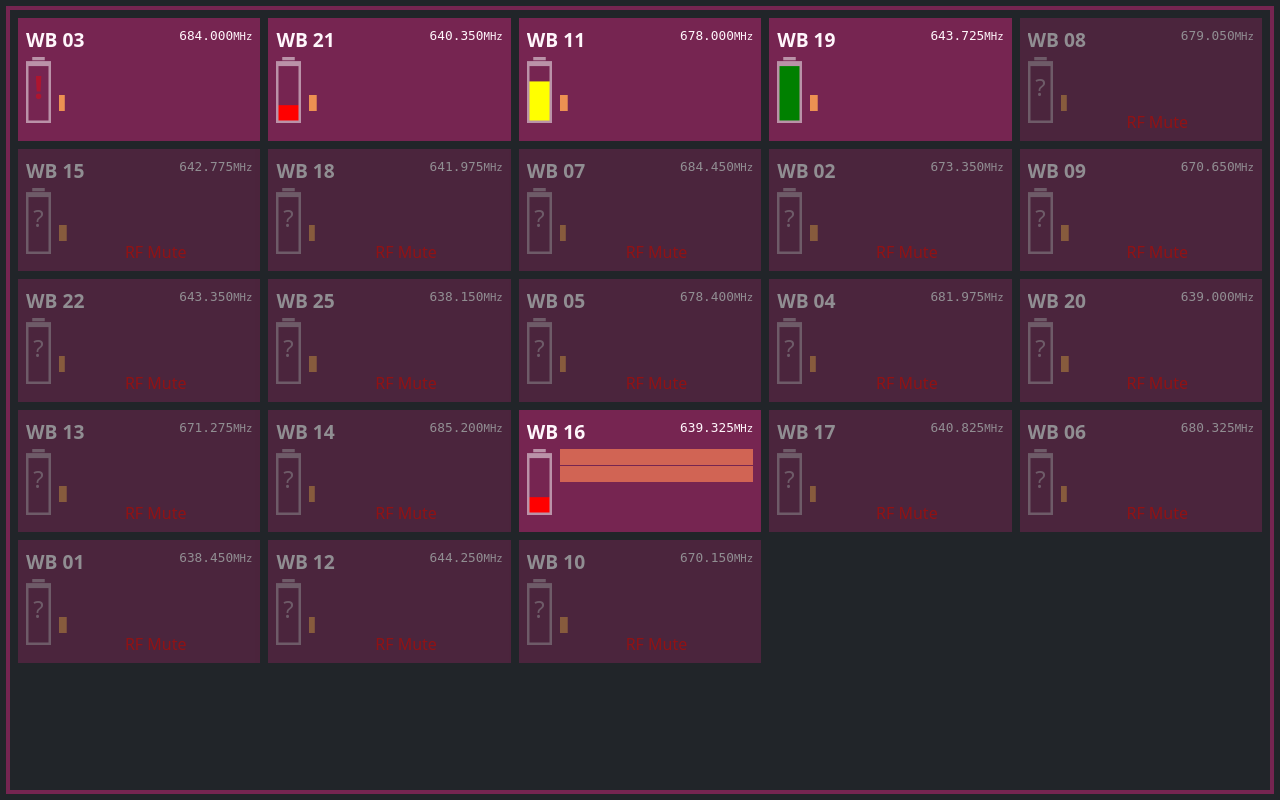
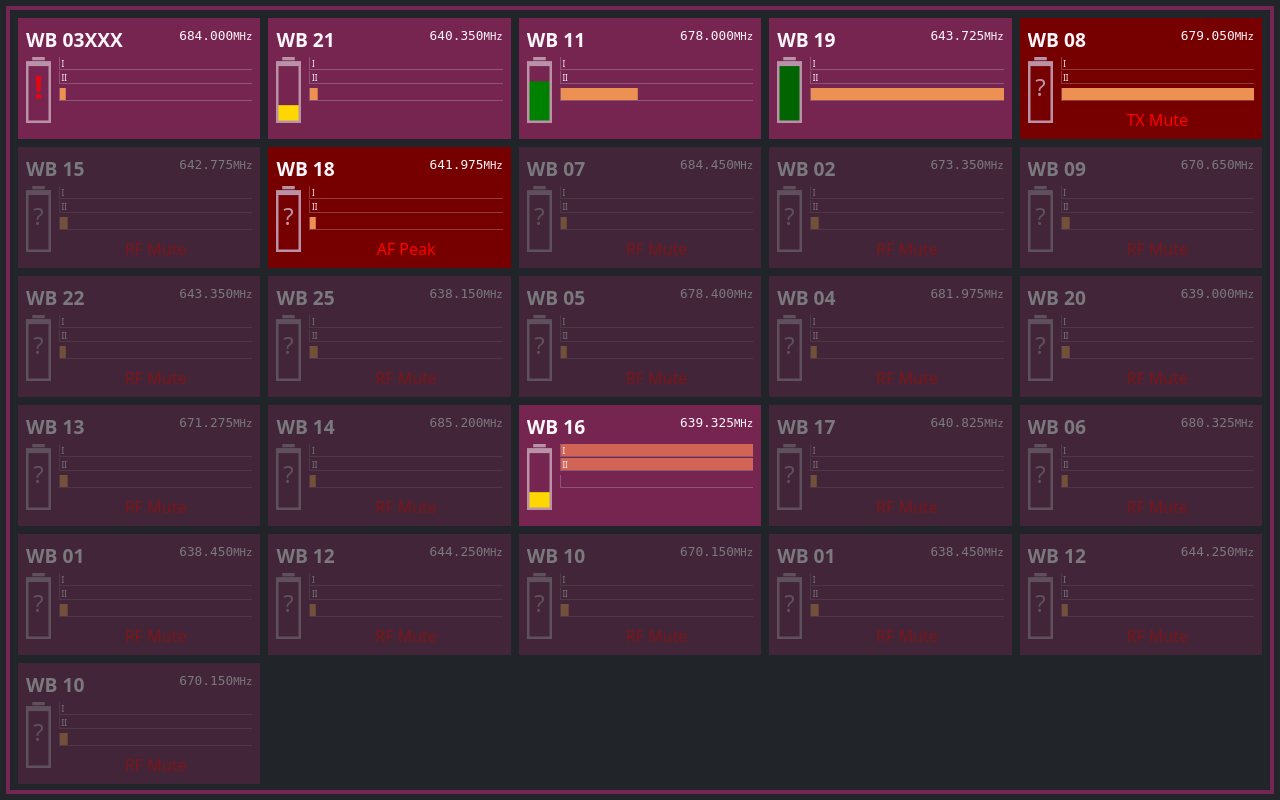
Before and after one commit to lclbo/RFjs, a PHP site: page /main.html in a window 1280 px wide. Run offline with PHP 8.4, Linux system fonts and the light colour scheme.

Commit message:
redesign battery and bars

```diff
--- a/dependencies/css/rf.css
+++ b/dependencies/css/rf.css
@@ -107,12 +107,86 @@
     /*background-color: #9e850e;*/
     /*background-color: #fff6fb;*/
     background-color: #762551;
+    animation: rxBgToNormal 1s 1;
     /*width: calc(12.5% - .5rem);*/
     width: calc(20% - .5rem);
     margin: .25rem;
     float: left;
     color: #fff6fb;
     padding: .5rem;
+}
+
+.rxInactive {
+    opacity: .4;
+}
+
+.rxHighlight {
+    background-color: #760000;
+    animation: rxBgToRed 2.5s 1;
+}
+
+.meterBox {
+    width: 100%;
+    align-content: start;
+    overflow: hidden;
+    /*height: 1rem;*/
+    height: .8rem;
+    border-width: 0 0 1px 1px;
+    /*border-color: rgba(192,192,192,0.65);*/
+    border-color: rgba(192, 192, 192, 0.31);
+    border-style: solid;
+    /*border-radius: 0 0 .25rem 0;*/
+    text-align: left;
+}
+
+.meterBox div {
+    position: relative;
+    left: 0;
+    top: 0;
+    height: 100%;
+    width: 100%;
+    transform-origin: left;
+}
+
+.meterBox span {
+    position: relative;
+    /*width: 1rem;*/
+    /*text-align: center;*/
+    left: .1rem;
+    top: 50%;
+    transform: translate(0,-50%);
+    /*float: right;*/
+    float: left;
+    font-size: .5rem;
+    z-index: 101;
+}
+
+@keyframes rxBgPulseRed {
+    0%,100% {
+        background-color: #762551;
+    }
+    50% {
+        /*background-color: #BB0000;*/
+        background-color: #760000;
+    }
+}
+
+@keyframes rxBgToRed {
+    0% {
+        background-color: #762551;
+    }
+    100% {
+        background-color: #760000;
+    }
+}
+
+@keyframes rxBgToNormal {
+    0% {
+        background-color: #760000;
+    }
+    100% {
+        background-color: #762551;
+    }
 }
 
 #loadingBeacon {
--- a/dependencies/js/rf.js
+++ b/dependencies/js/rf.js
@@ -1,6 +1,4 @@
-let globalTimestamp = new Date();
 let reloadStateHandle = null;
-
 
 function loadState() {
     // $.getJSON("http://localhost:8080/short.json", function (data) {
@@ -17,12 +15,12 @@
     //     document.getElementById("loadingBeacon").style.animation = "fadeOutAnimation 100ms 1;";
     // });
     let rxArea = document.getElementById("rfArea");
-    // rxArea.innerHTML = "DATA:";
+
     for(const [key,rx] of Object.entries(data)) {
         if(document.getElementById("rx-"+key) === null) {
             rxArea.insertAdjacentHTML('beforeend', "" +
-                "<div class='rx' id='rx-"+key+"' style='opacity: "+((rx.lastCyclePilot === 0) ? ".5" : "1")+";'>" +
-                // "<div class='rx' id='rx-"+key+"'>" +
+                // "<div class='rx' id='rx-"+key+"' style='opacity: "+((rx.lastCyclePilot === 0) ? ".5" : "1")+";'>" +
+                "<div class='rx' id='rx-"+key+"'>" +
                     "<div style='align-content: baseline; padding-bottom: .25rem; overflow: hidden;'>" +
                         "<div style='font-weight: bold; font-size: 1.2em; float: left;'>&nbsp;</div>" +
                         "<div style='font-family: monospace; font-size: .8rem; line-height: 1.2rem; text-align: right;'>&nbsp;<small>MHz</small></div>" +
@@ -44,36 +42,60 @@
                         "</div>" +
                         "<div style='align-content: start; overflow: hidden;'>" +
                             "<div style='align-content: start;'>" +
-                                "<div style='width: 100%; transform-origin: left; height: 1rem; background-color: #d16454; text-align: left;'></div>" +
-                                "<div style='width: 100%; transform-origin: left; height: 1rem; background-color: #d16454; text-align: left; margin-top: .1rem;'></div>" +
+                                // "<meter value='0' min='0' max='100' style='width: 100%; transform-origin: left; height: 1rem; background-color: transparent;'></meter>" +
+                                "<div class='meterBox'>" +
+                                    "<span>I</span>" +
+                                    "<div style='background-color: #d16454;'></div>" +
+                                "</div>" +
+                                "<div class='meterBox' style='margin-top: .1rem;'>" +
+                                    "<span>II</span>" +
+                                    "<div style='background-color: #d16454;'></div>" +
+                                "</div>" +
                             "</div>" +
-                            "<div style='width: 100%; transform-origin: left; height: 1rem; background-color: #ed9152; text-align: left; margin-top: .25rem;'></div>" +
+                            "<div class='meterBox' style='margin-top: .25rem;'>" +
+                                "<span></span>" +
+                                "<div style='width: 100%; transform-origin: left; height: 100%; background-color: #ed9152;'></div>" +
+                            "</div>" +
                         "</div>" +
-                        "<div style='color: red;'></div>" +
+                        "<div style='color: red; margin-top: .5rem;'></div>" +
                     "</div>" +
                 "</div>");
         }
         else {
             let rxObject = document.getElementById("rx-"+key);
-            rxObject.children[0].children[0].innerHTML = rx.name+"";
-            rxObject.children[0].children[1].innerHTML = rx.freq+"<small>MHz</small>";
-            if(rx.battery.percentage > 90)
+            if(rx.lastCyclePilot === 0)
+                rxObject.classList.add("rxInactive");
+            else
+                rxObject.classList.remove("rxInactive");
+
+            if(rx.warningString !== "OK" && rx.warningString !== "RF Mute")
+                rxObject.classList.add("rxHighlight");
+            else
+                rxObject.classList.remove("rxHighlight");
+
+            rxObject.children[0].children[0].innerHTML = ""+rx.name;
+            rxObject.children[0].children[1].innerHTML = ""+rx.freq+"<small>MHz</small>";
+
+            if(rx.battery.percentage > 70)
+                rxObject.children[1].children[0].children[0].children[0].children[0].setAttribute("fill", "darkgreen");
+            else if(rx.battery.percentage > 30)
                 rxObject.children[1].children[0].children[0].children[0].children[0].setAttribute("fill", "green");
-            else if(rx.battery.percentage > 40)
-                rxObject.children[1].children[0].children[0].children[0].children[0].setAttribute("fill", "yellow");
+            else if(rx.battery.percentage > 10)
+                rxObject.children[1].children[0].children[0].children[0].children[0].setAttribute("fill", "gold");
             else
                 rxObject.children[1].children[0].children[0].children[0].children[0].setAttribute("fill", "red");
+
             rxObject.children[1].children[0].children[0].children[0].children[0].setAttribute("height", ""+Math.min(90,(rx.battery.percentage * 0.9))+"%");
+
             rxObject.children[1].children[0].children[0].children[0].children[3].style.visibility = rx.battery.known ? "hidden" : "visible";
             rxObject.children[1].children[0].children[0].children[0].children[4].style.visibility = (rx.battery.known && rx.battery.percentage === 0) ? "visible" : "hidden";
-            // rxObject.children[1].children[0].children[0].children[0].children[0].style.animation
 
-            // rxObject.children[1].children[1].children[0].children[0].style.width = Math.min(100,(rx.rf1.min))+"%";
-            // rxObject.children[1].children[1].children[0].children[1].style.width = Math.min(100,(rx.rf2.min))+"%";
-            // rxObject.children[1].children[1].children[1].style.width = Math.min(100,(rx.af.currentPeak))+"%";
-            rxObject.children[1].children[1].children[0].children[0].style.transform = "scaleX("+Math.min(100,(rx.rf1.min))+"%)";
-            rxObject.children[1].children[1].children[0].children[1].style.transform = "scaleX("+Math.min(100,(rx.rf2.min))+"%)";
-            rxObject.children[1].children[1].children[1].style.transform = "scaleX("+Math.min(100,(rx.af.currentPeak))+"%)";
+            rxObject.children[1].children[1].children[0].children[0].children[1].style.transform = "scaleX("+Math.min(100,(rx.rf1.min))+"%)";
+            rxObject.children[1].children[1].children[0].children[1].children[1].style.transform = "scaleX("+Math.min(100,(rx.rf2.min))+"%)";
+
+            rxObject.children[1].children[1].children[1].children[1].style.transform = "scaleX("+Math.min(100,(rx.af.currentPeak))+"%)";
+            // rxObject.children[1].children[1].children[1].style.transform = "scaleX("+Math.min(100,(rx.af.currentPeak))+"%)";
+
             rxObject.children[1].children[2].innerHTML = (rx.warningString === "OK") ? "&nbsp;" : rx.warningString;
         }
     }
@@ -98,7 +120,7 @@
     conditionalLog("execute ready function");
     updateWindowSize();
     if(reloadStateHandle === null)
-        reloadStateHandle = window.setInterval(loadState,200); //15
+        reloadStateHandle = window.setInterval(loadState,500); //15
 
     // window.setTimeout(stopRefresh, 5000);
     document.getElementById("loadingBeacon").addEventListener('animationiteration', function() {
--- a/main.html
+++ b/main.html
@@ -5,11 +5,7 @@
     <meta name="viewport" content="width=device-width, initial-scale=1, shrink-to-fit=no">
 <!--    <link rel="stylesheet" href="dependencies/css/lib/bootstrap.css">-->
     <link rel="stylesheet" href="dependencies/css/rf.css">
-    <script>
-        // window.nodeRequire = require;
-        // delete window.exports;
-        // delete window.module;
-    </script>
+
     <script src="dependencies/js/lib/jquery-3.6.0.js"></script>
     <title>RF.js</title>
 </head>
```
Also changed, not shown: RxFull.json (+10 -6 lines).
